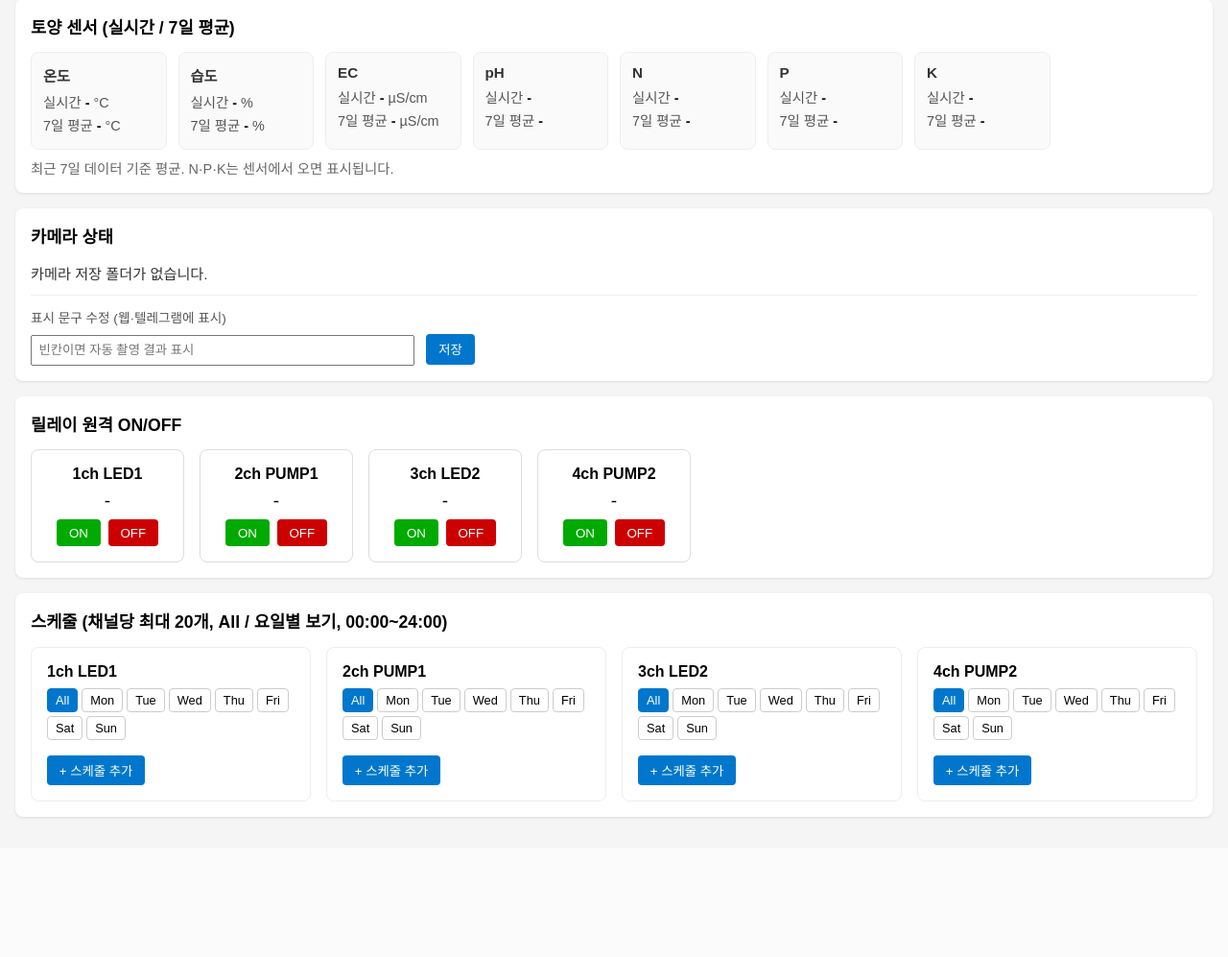
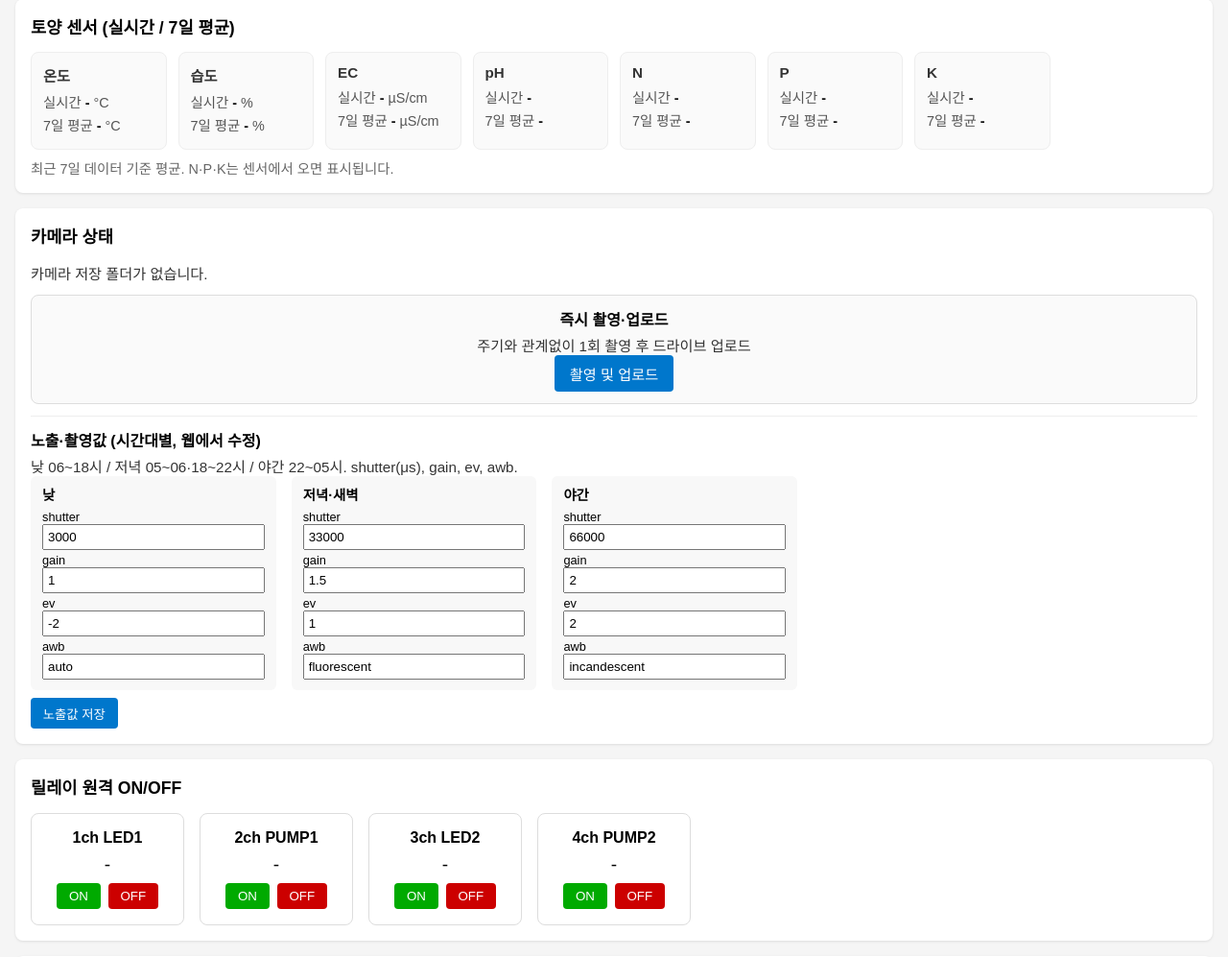
Before and after one commit to ANJAEHUN-crypto/SmartFarm-Pi-Arduino, a Flask app: page / in a window 1280 px wide. Shown: the part 77-1074 px from the top of the page at 96% size. Before the commit the page ends 930 px from the top, so only its background shows below. Run offline with Flask 3, Linux system fonts and the light colour scheme; data that the repository does not hold is empty.

Commit message:
10차: 즉시 촬영·업로드 버튼, 웹 노출 제어, 텔레그램/릴레이 통일, 패치 문서 정리
Made-with: Cursor

```diff
--- a/26_2_24_01/pi/app.py
+++ b/26_2_24_01/pi/app.py
@@ -133,29 +133,53 @@ def api_camera_status():
         return jsonify({"ok": False, "error": str(e)}), 500
 
 
-@app.route("/api/camera/display", methods=["POST"])
-def api_camera_display():
-    """웹에서 카메라 표시 문구 수정. custom_message 저장."""
+@app.route("/api/camera/settings", methods=["GET"])
+def api_camera_settings_get():
+    """웹에서 사용할 카메라 노출 설정 (낮/저녁/야간) 반환."""
     try:
         import camera_capture
-        status_file = camera_capture.get_status_path(CONFIG)
-        photos_dir = camera_capture.get_photos_dir(CONFIG)
+        settings = camera_capture.load_exposure_settings(CONFIG)
+        return jsonify({"ok": True, "settings": settings})
+    except Exception as e:
+        return jsonify({"ok": False, "error": str(e)}), 500
+
+
+@app.route("/api/camera/settings", methods=["POST"])
+def api_camera_settings_post():
+    """웹에서 카메라 노출·촬영값 저장 (낮/저녁/야간 shutter, gain, ev, awb)."""
+    try:
+        import camera_capture
         body = request.json or {}
-        custom_message = (body.get("message") or body.get("custom_message") or "").strip()
-        data = {"message": "", "success": True, "updated": ""}
-        if os.path.exists(status_file):
-            try:
-                with open(status_file, "r", encoding="utf-8") as f:
-                    data = json.load(f)
-            except Exception:
-                pass
-        data["custom_message"] = custom_message
-        from datetime import datetime
-        data["display_updated"] = datetime.now().strftime("%Y-%m-%d %H:%M:%S")
-        os.makedirs(photos_dir, exist_ok=True)
-        with open(status_file, "w", encoding="utf-8") as f:
-            json.dump(data, f, ensure_ascii=False, indent=2)
+        current = camera_capture.load_exposure_settings(CONFIG)
+        for band in ("day", "evening", "night"):
+            if isinstance(body.get(band), dict):
+                for key in ("shutter", "gain", "ev", "awb"):
+                    if key in body[band]:
+                        val = body[band][key]
+                        if key == "awb":
+                            current[band][key] = str(val)
+                        else:
+                            current[band][key] = int(val) if key in ("shutter", "ev") else float(val)
+        camera_capture.save_exposure_settings(current, CONFIG)
         return jsonify({"ok": True})
+    except Exception as e:
+        return jsonify({"ok": False, "error": str(e)}), 500
+
+
+@app.route("/api/camera/capture-once", methods=["POST"])
+def api_camera_capture_once():
+    """주기와 관계없이 즉시 1회 촬영 후 드라이브 업로드."""
+    try:
+        import camera_capture
+        camera_capture.main()
+        status_path = camera_capture.get_status_path(CONFIG)
+        message = "촬영 완료"
+        if os.path.exists(status_path):
+            with open(status_path, "r", encoding="utf-8") as f:
+                data = json.load(f)
+            message = data.get("message", message)
+            return jsonify({"ok": data.get("success", True), "message": message})
+        return jsonify({"ok": True, "message": message})
     except Exception as e:
         return jsonify({"ok": False, "error": str(e)}), 500
 
--- a/26_2_24_01/pi/static/app.js
+++ b/26_2_24_01/pi/static/app.js
@@ -328,7 +328,6 @@
   async function refreshCameraStatus() {
     try {
       const el = document.getElementById('cameraStatusText');
-      const inputEl = document.getElementById('cameraDisplayInput');
       if (!el) return;
       const r = await fetch('/api/camera/status');
       const j = await r.json();
@@ -337,17 +336,11 @@
         return;
       }
       if (j.data && j.source === 'status_file') {
-        const d = j.data;
-        const custom = (d.custom_message || '').trim();
-        const autoMsg = d.message || JSON.stringify(d);
-        el.textContent = custom || autoMsg;
-        if (inputEl) inputEl.value = custom;
+        el.textContent = j.data.message || JSON.stringify(j.data);
       } else if (j.source === 'files') {
         el.textContent = j.message || '마지막 촬영 파일 정보 없음';
-        if (inputEl) inputEl.value = '';
       } else {
         el.textContent = j.message || '카메라 상태 정보가 없습니다.';
-        if (inputEl) inputEl.value = '';
       }
     } catch (e) {
       const el = document.getElementById('cameraStatusText');
@@ -355,30 +348,81 @@
     }
   }
 
-  const cameraDisplaySave = document.getElementById('cameraDisplaySave');
-  if (cameraDisplaySave) {
-    cameraDisplaySave.addEventListener('click', async function () {
-      const inputEl = document.getElementById('cameraDisplayInput');
-      const msg = inputEl ? inputEl.value.trim() : '';
+  const exposureIds = {
+    day: { shutter: 'camDayShutter', gain: 'camDayGain', ev: 'camDayEv', awb: 'camDayAwb' },
+    evening: { shutter: 'camEveShutter', gain: 'camEveGain', ev: 'camEveEv', awb: 'camEveAwb' },
+    night: { shutter: 'camNightShutter', gain: 'camNightGain', ev: 'camNightEv', awb: 'camNightAwb' }
+  };
+  async function loadCameraExposureSettings() {
+    try {
+      const r = await fetch('/api/camera/settings');
+      const j = await r.json();
+      if (!j.ok || !j.settings) return;
+      ['day', 'evening', 'night'].forEach(function (band) {
+        const s = j.settings[band];
+        if (!s) return;
+        const ids = exposureIds[band];
+        if (ids.shutter) { const el = document.getElementById(ids.shutter); if (el) el.value = s.shutter ?? ''; }
+        if (ids.gain) { const el = document.getElementById(ids.gain); if (el) el.value = s.gain ?? ''; }
+        if (ids.ev) { const el = document.getElementById(ids.ev); if (el) el.value = s.ev ?? ''; }
+        if (ids.awb) { const el = document.getElementById(ids.awb); if (el) el.value = s.awb ?? ''; }
+      });
+    } catch (_) {}
+  }
+  const cameraExposureSave = document.getElementById('cameraExposureSave');
+  if (cameraExposureSave) {
+    cameraExposureSave.addEventListener('click', async function () {
+      const settings = { day: {}, evening: {}, night: {} };
+      ['day', 'evening', 'night'].forEach(function (band) {
+        const ids = exposureIds[band];
+        const shutterEl = document.getElementById(ids.shutter);
+        const gainEl = document.getElementById(ids.gain);
+        const evEl = document.getElementById(ids.ev);
+        const awbEl = document.getElementById(ids.awb);
+        if (shutterEl && shutterEl.value !== '') settings[band].shutter = parseInt(shutterEl.value, 10);
+        if (gainEl && gainEl.value !== '') settings[band].gain = parseFloat(gainEl.value);
+        if (evEl && evEl.value !== '') settings[band].ev = parseInt(evEl.value, 10);
+        if (awbEl && awbEl.value.trim() !== '') settings[band].awb = awbEl.value.trim();
+      });
       try {
-        const r = await fetch('/api/camera/display', {
+        const r = await fetch('/api/camera/settings', {
           method: 'POST',
           headers: { 'Content-Type': 'application/json' },
-          body: JSON.stringify({ message: msg })
+          body: JSON.stringify(settings)
         });
         const j = await r.json();
+        if (j.ok) alert('노출값 저장됨');
+        else alert(j.error || '저장 실패');
+      } catch (e) { alert(e.message || '저장 중 오류'); }
+    });
+  }
+
+  const cameraCaptureOnceBtn = document.getElementById('cameraCaptureOnceBtn');
+  if (cameraCaptureOnceBtn) {
+    cameraCaptureOnceBtn.addEventListener('click', async function () {
+      if (cameraCaptureOnceBtn.disabled) return;
+      cameraCaptureOnceBtn.disabled = true;
+      cameraCaptureOnceBtn.textContent = '촬영 중...';
+      try {
+        const r = await fetch('/api/camera/capture-once', { method: 'POST' });
+        const j = await r.json();
         if (j.ok) {
+          cameraCaptureOnceBtn.textContent = '촬영 및 업로드';
           refreshCameraStatus();
         } else {
-          alert(j.error || '저장 실패');
+          cameraCaptureOnceBtn.textContent = '촬영 및 업로드';
+          alert(j.error || j.message || '촬영 실패');
         }
       } catch (e) {
-        alert(e.message || '저장 중 오류');
+        cameraCaptureOnceBtn.textContent = '촬영 및 업로드';
+        alert(e.message || '요청 실패');
       }
+      cameraCaptureOnceBtn.disabled = false;
     });
   }
 
   refreshCameraStatus();
+  loadCameraExposureSettings();
   setInterval(refreshCameraStatus, 60000);
 
   fetchSerialStatus();
--- a/26_2_24_01/pi/static/style.css
+++ b/26_2_24_01/pi/static/style.css
@@ -41,10 +41,20 @@ h1 { margin: 0; font-size: 1.5rem; }
 .camera-status-section { background: #fff; border-radius: 8px; padding: 1rem; margin-bottom: 1rem; box-shadow: 0 1px 3px rgba(0,0,0,0.1); }
 .camera-status-section h2 { margin-top: 0; font-size: 1.1rem; }
 .camera-status-section p { margin: 0.25rem 0 0 0; font-size: 0.95rem; color: #333; }
-.camera-display-edit { margin-top: 0.75rem; padding-top: 0.75rem; border-top: 1px solid #eee; }
-.camera-display-edit label { display: block; font-size: 0.85rem; color: #555; margin-bottom: 0.25rem; }
-.camera-display-edit input { width: 100%; max-width: 400px; padding: 0.4rem; margin-right: 0.5rem; }
-.camera-display-edit button { padding: 0.4rem 0.8rem; cursor: pointer; background: #07c; color: #fff; border: none; border-radius: 4px; margin-top: 0.25rem; }
+.camera-capture-once { border: 1px solid #ddd; border-radius: 8px; padding: 0.75rem 1rem; margin-top: 0.75rem; text-align: center; background: #fafafa; }
+.camera-capture-once .label { display: block; font-weight: bold; margin-bottom: 0.25rem; }
+.camera-capture-hint { font-size: 0.8rem; color: #666; margin: 0 0 0.5rem 0; }
+.camera-capture-once button { padding: 0.5rem 1rem; cursor: pointer; background: #07c; color: #fff; border: none; border-radius: 4px; font-size: 0.95rem; }
+.camera-capture-once button:disabled { opacity: 0.7; cursor: not-allowed; }
+.camera-exposure-edit { margin-top: 0.75rem; padding-top: 0.75rem; border-top: 1px solid #eee; }
+.camera-exposure-edit h3 { margin: 0 0 0.25rem 0; font-size: 1rem; }
+.camera-exposure-hint { font-size: 0.8rem; color: #666; margin: 0 0 0.5rem 0; }
+.camera-exposure-grid { display: flex; flex-wrap: wrap; gap: 1rem; margin-bottom: 0.5rem; }
+.camera-exposure-band { background: #f8f8f8; padding: 0.5rem 0.75rem; border-radius: 6px; min-width: 140px; }
+.camera-exposure-band h4 { margin: 0 0 0.35rem 0; font-size: 0.9rem; }
+.camera-exposure-band label { display: block; font-size: 0.8rem; margin-bottom: 0.2rem; }
+.camera-exposure-band input { width: 100%; padding: 0.25rem; box-sizing: border-box; }
+.camera-exposure-edit #cameraExposureSave { padding: 0.4rem 0.8rem; cursor: pointer; background: #07c; color: #fff; border: none; border-radius: 4px; }
 
 .schedule-list li span:first-child { white-space: nowrap; font-size: 1rem; }
 
--- a/26_2_24_01/pi/telegram_status.py
+++ b/26_2_24_01/pi/telegram_status.py
@@ -116,15 +116,14 @@ def build_status_message(config=None):
     except Exception:
         lines.append("• 센서: 확인 불가")
 
-    # 카메라: 웹에서 수정한 custom_message 우선, 없으면 자동 message
+    # 카메라: camera_status.json message
     try:
         import camera_capture
         status_path = camera_capture.get_status_path(config)
         if os.path.exists(status_path):
             with open(status_path, "r", encoding="utf-8") as f:
                 data = json.load(f)
-            msg = (data.get("custom_message") or "").strip() or data.get("message", "-")
-            lines.append("• 카메라: {}".format(msg))
+            lines.append("• 카메라: {}".format(data.get("message", "-")))
         else:
             lines.append("• 카메라: 상태 없음")
     except Exception:
--- a/26_2_24_01/pi/templates/index.html
+++ b/26_2_24_01/pi/templates/index.html
@@ -60,10 +60,38 @@
   <section class="camera-status-section">
     <h2>카메라 상태</h2>
     <p id="cameraStatusText">최근 촬영·업로드 상태를 불러오는 중...</p>
-    <div class="camera-display-edit">
-      <label>표시 문구 수정 (웹·텔레그램에 표시)</label>
-      <input type="text" id="cameraDisplayInput" placeholder="빈칸이면 자동 촬영 결과 표시" maxlength="200">
-      <button type="button" id="cameraDisplaySave">저장</button>
+    <div class="camera-capture-once">
+      <span class="label">즉시 촬영·업로드</span>
+      <p class="camera-capture-hint">주기와 관계없이 1회 촬영 후 드라이브 업로드</p>
+      <button type="button" id="cameraCaptureOnceBtn">촬영 및 업로드</button>
+    </div>
+    <div class="camera-exposure-edit">
+      <h3>노출·촬영값 (시간대별, 웹에서 수정)</h3>
+      <p class="camera-exposure-hint">낮 06~18시 / 저녁 05~06·18~22시 / 야간 22~05시. shutter(μs), gain, ev, awb.</p>
+      <div class="camera-exposure-grid">
+        <div class="camera-exposure-band" data-band="day">
+          <h4>낮</h4>
+          <label>shutter <input type="number" id="camDayShutter" min="1" step="1"></label>
+          <label>gain <input type="number" id="camDayGain" min="0.1" step="0.1"></label>
+          <label>ev <input type="number" id="camDayEv" step="1"></label>
+          <label>awb <input type="text" id="camDayAwb" placeholder="auto"></label>
+        </div>
+        <div class="camera-exposure-band" data-band="evening">
+          <h4>저녁·새벽</h4>
+          <label>shutter <input type="number" id="camEveShutter" min="1" step="1"></label>
+          <label>gain <input type="number" id="camEveGain" min="0.1" step="0.1"></label>
+          <label>ev <input type="number" id="camEveEv" step="1"></label>
+          <label>awb <input type="text" id="camEveAwb" placeholder="fluorescent"></label>
+        </div>
+        <div class="camera-exposure-band" data-band="night">
+          <h4>야간</h4>
+          <label>shutter <input type="number" id="camNightShutter" min="1" step="1"></label>
+          <label>gain <input type="number" id="camNightGain" min="0.1" step="0.1"></label>
+          <label>ev <input type="number" id="camNightEv" step="1"></label>
+          <label>awb <input type="text" id="camNightAwb" placeholder="incandescent"></label>
+        </div>
+      </div>
+      <button type="button" id="cameraExposureSave">노출값 저장</button>
     </div>
   </section>
 
```
Also changed, not shown: 26_2_24_01/PATCH.md (+1 -0 lines), 26_2_24_01/patch/10.md (+30 -9 lines), 26_2_24_01/pi/camera_capture.py (+52 -16 lines).
